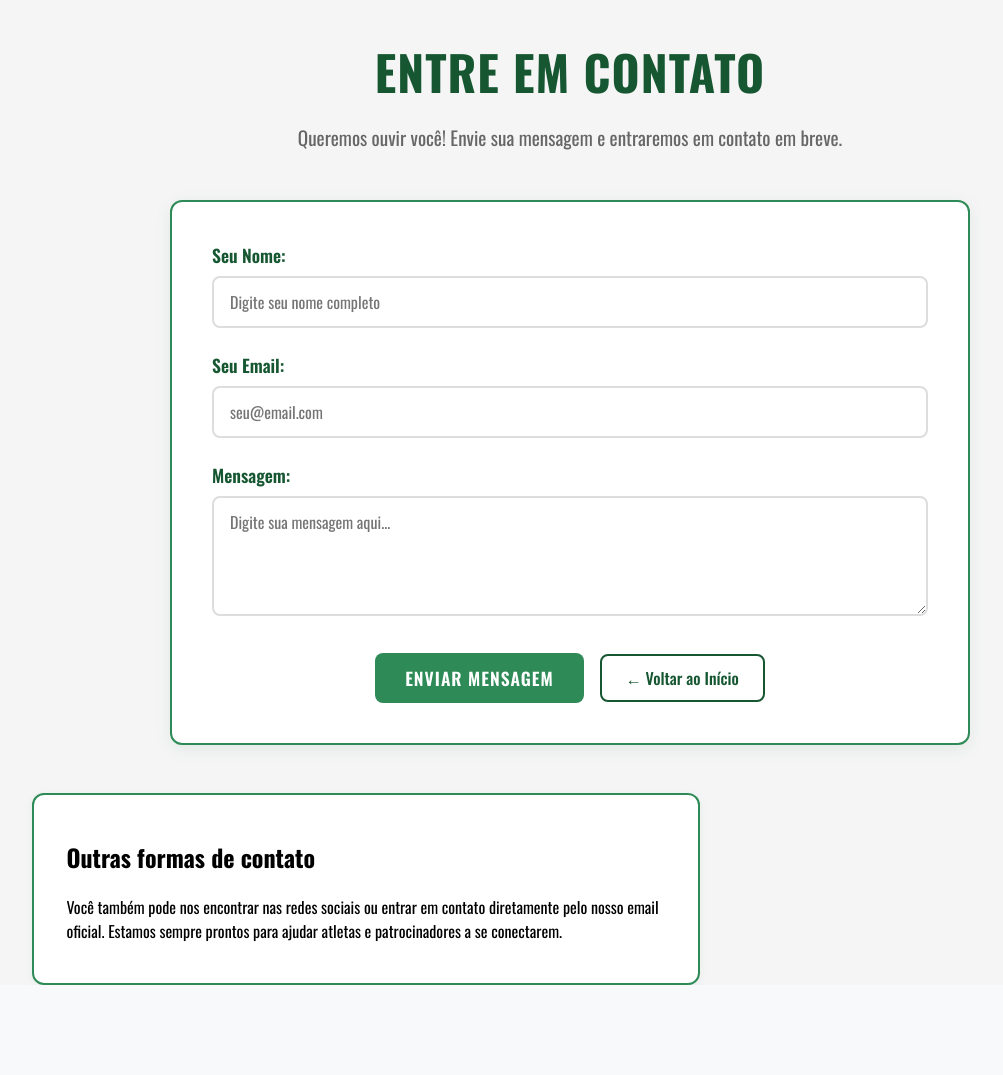
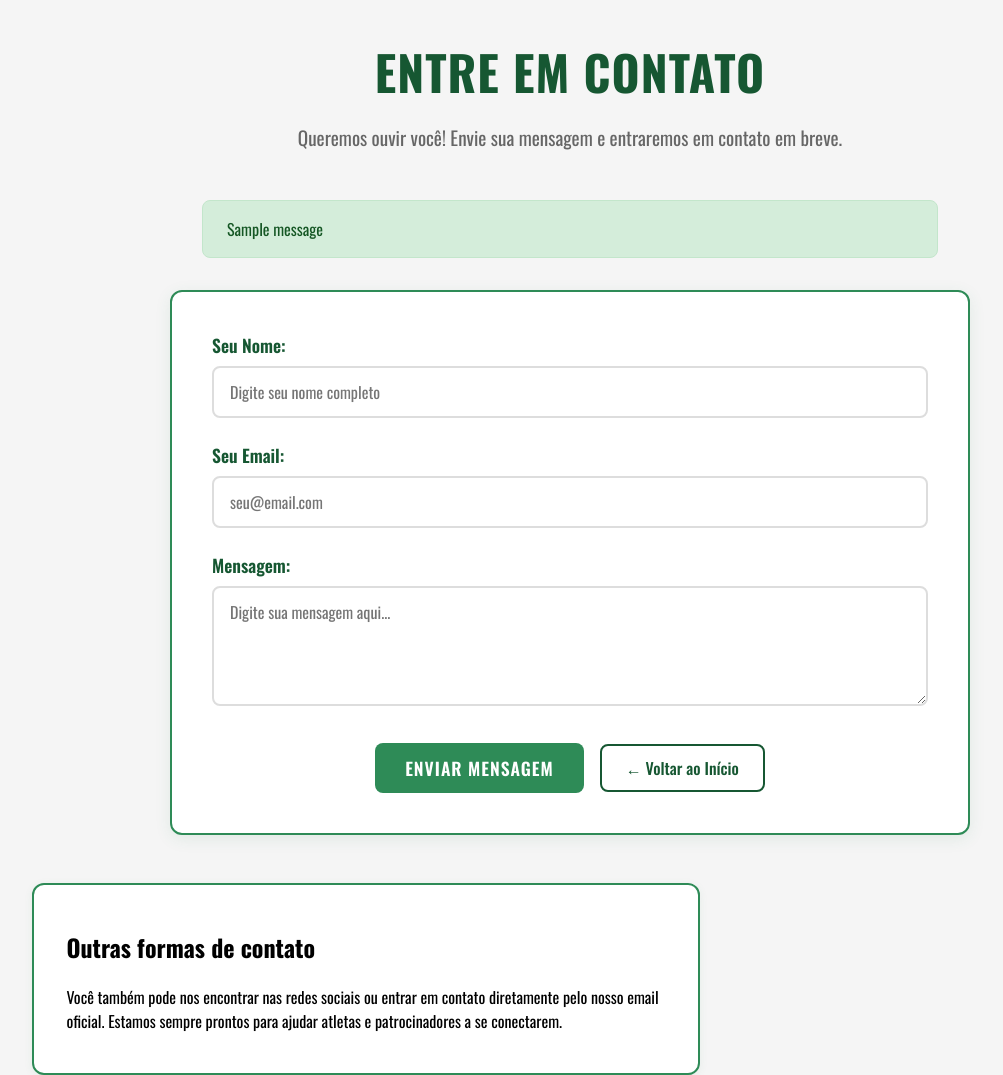
Before and after one commit to guedeees2004-2/ImpulsoEsporte, a Django app: page /contato/ in a window 1280 px wide. Shown: the part 158-1233 px from the top of the page, without its empty margins (70-1073 px from the left). Before the commit the page ends 1143 px from the top, so only its background shows below. Run offline with Django 5.2, Linux system fonts and the light colour scheme; tables that the repository leaves empty hold one stand-in row (values such as "Sample post"); one stand-in notice (Sample message) is shown.

Commit message:
Notificação de envio de mensagem de contato

```diff
--- a/appImpulsoEsporte/views/main_views.py
+++ b/appImpulsoEsporte/views/main_views.py
@@ -1,4 +1,5 @@
-from django.shortcuts import render
+from django.shortcuts import render, redirect
+from django.contrib import messages
 
 
 def index(request):
@@ -9,6 +10,21 @@ def index(request):
 
 
 def contato(request):
+    if request.method == 'POST':
+        # Processar os dados do formulário
+        nome = request.POST.get('nome')
+        email = request.POST.get('email')
+        mensagem = request.POST.get('mensagem')
+
+        # Aqui você pode adicionar lógica para salvar no banco ou enviar por email
+        # Por enquanto, vamos apenas mostrar uma mensagem de sucesso
+
+        if nome and email and mensagem:
+            messages.success(request, 'Sua mensagem foi enviada com sucesso! Entraremos em contato em breve.')
+            return redirect('contato')  # Redireciona para evitar reenvio do formulário
+        else:
+            messages.error(request, 'Por favor, preencha todos os campos obrigatórios.')
+
     context = {
         "title": "Impulso Esporte - Contato",
     }
--- a/impulse_esporte/static/contato.css
+++ b/impulse_esporte/static/contato.css
@@ -119,3 +119,55 @@
     transform: translateY(-2px);
     text-decoration: none;
 }
+
+/* ========== MESSAGES STYLES ========== */
+.messages-container {
+    max-width: 800px;
+    margin: 0 auto 2rem auto;
+    padding: 0 2rem;
+}
+
+.alert {
+    padding: 1rem 1.5rem;
+    margin-bottom: 1rem;
+    border: 1px solid transparent;
+    border-radius: 8px;
+    font-size: 1rem;
+    line-height: 1.5;
+    animation: slideIn 0.3s ease-out;
+}
+
+.alert-success {
+    background-color: #d4edda;
+    color: #155724;
+    border-color: #c3e6cb;
+}
+
+.alert-error {
+    background-color: #f8d7da;
+    color: #721c24;
+    border-color: #f5c6cb;
+}
+
+.alert-warning {
+    background-color: #fff3cd;
+    color: #856404;
+    border-color: #ffc107;
+}
+
+.alert-info {
+    background-color: #d1ecf1;
+    color: #0c5460;
+    border-color: #17a2b8;
+}
+
+@keyframes slideIn {
+    from {
+        opacity: 0;
+        transform: translateY(-10px);
+    }
+    to {
+        opacity: 1;
+        transform: translateY(0);
+    }
+}
--- a/impulse_esporte/templates/contato.html
+++ b/impulse_esporte/templates/contato.html
@@ -22,8 +22,18 @@
         <p>Queremos ouvir você! Envie sua mensagem e entraremos em contato em breve.</p>
       </div>
 
+      {% if messages %}
+        <div class="messages-container">
+          {% for message in messages %}
+            <div class="alert alert-{{ message.tags }}">
+              {{ message }}
+            </div>
+          {% endfor %}
+        </div>
+      {% endif %}
+
       <div class="contact-form-container">
-        <form method="post">
+        <form method="post" id="contactForm">
           {% csrf_token %}
           <div class="form-group">
             <label for="nome">Seu Nome:</label>
@@ -57,5 +67,6 @@
       </p>
     </div>
   </div>
+
 </body>
 </html>
```
